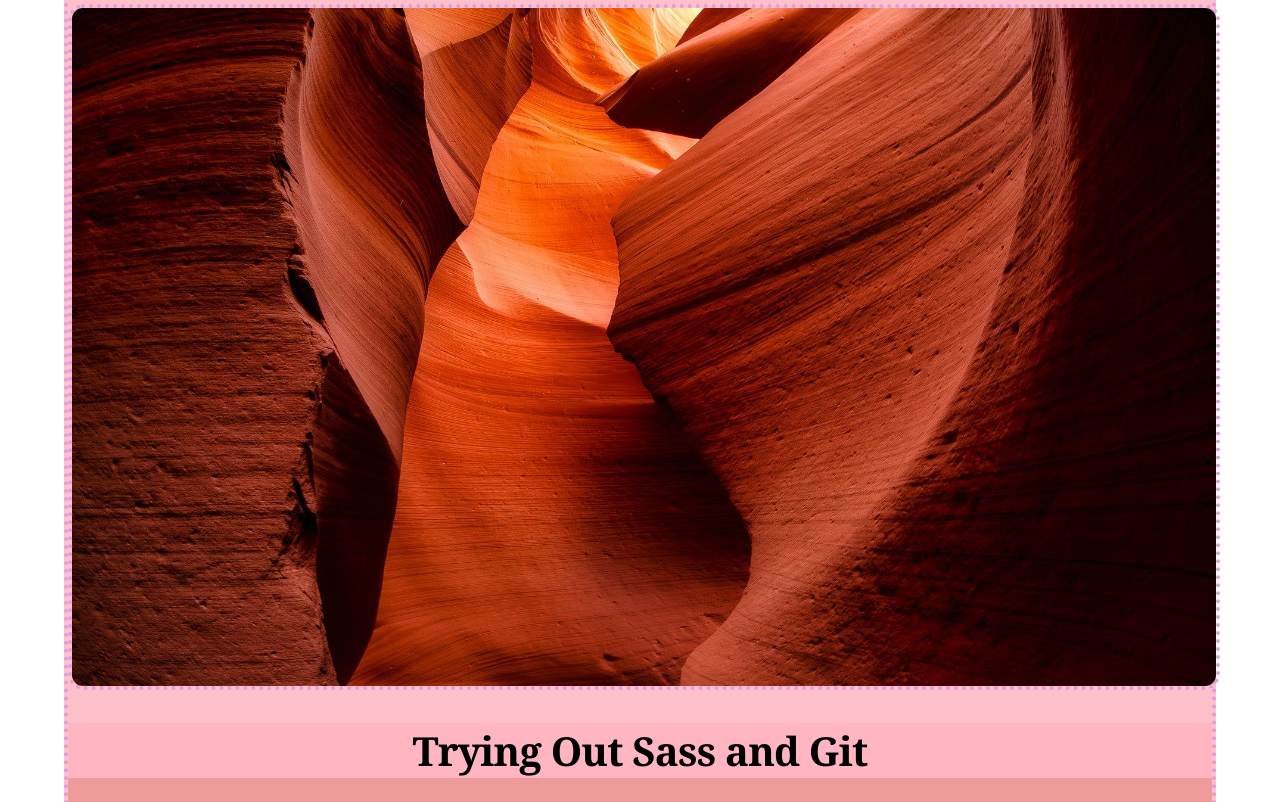
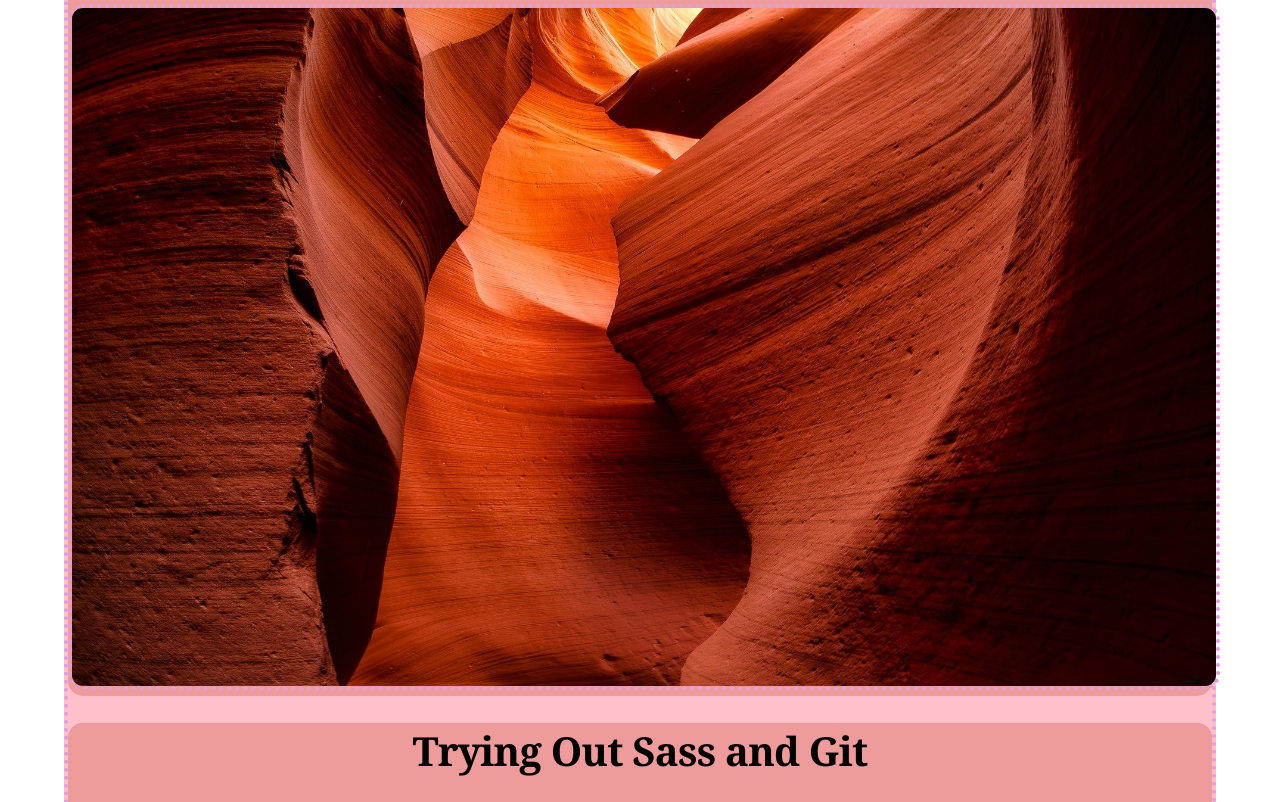
Before and after one commit to MisczConfed/class6demo, a website: page index.html in a window 1280 px wide. Shown: the part 147-949 px from the top of the page. Drawn offline with Linux system fonts and the light colour scheme.

Commit message:
test new new

```diff
--- a/index.html
+++ b/index.html
@@ -7,8 +7,8 @@
     <link rel="stylesheet" href="css/style.css">
 </head>
 <body>
-        <main>
-            <div class="head">
+        <main class="rounded">
+            <div class="textbox">
                 <h1 class="textbox">Welcome</h1>
                 <img src="images/antelope-canyon-9391418_1920.jpg" class="rounded" style="width: 100%;">
 
@@ -17,7 +17,7 @@
         </div>
         </div>
         <div class="textbox">
-        <h1>Trying Out Sass and Git</h1>
+        <h1 class="textbox">Trying Out Sass and Git</h1>
         <p>Lorem ipsumm dolor sit amet consectetur adipisicing elit. Voluptate, quasi dignissimos repellendus id deleniti est doloremque repellat eos, natus nulla totam exercitationem, hic possimus in dicta quo ab voluptatibus impedit.</p>
         <p>
             Lorem ipsum dolor sit amet consectetur adipisicing elit. Aut mollitia quaerat cum nesciunt officiis nam repellendus magni temporibus quod accusantium dolores ipsam esse fugiat tenetur nemo, voluptas aspernatur ullam quae.
```
